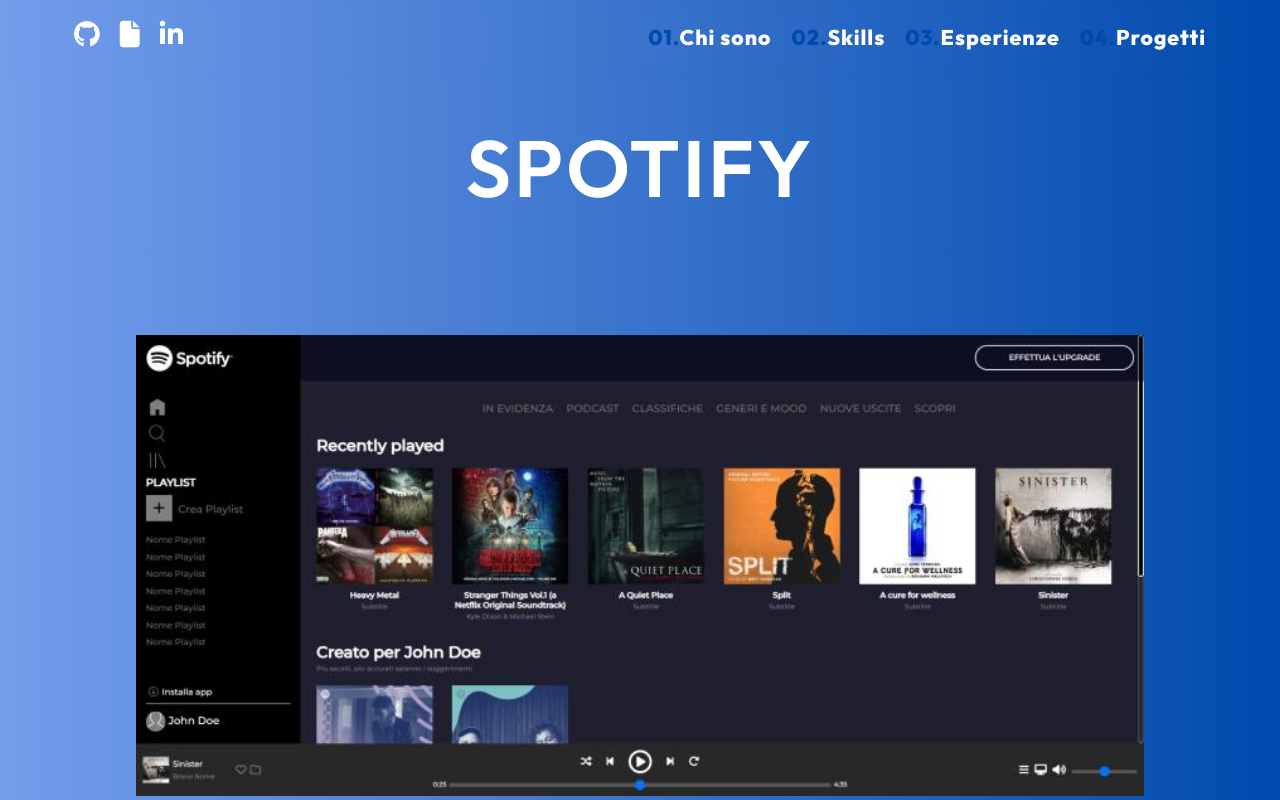
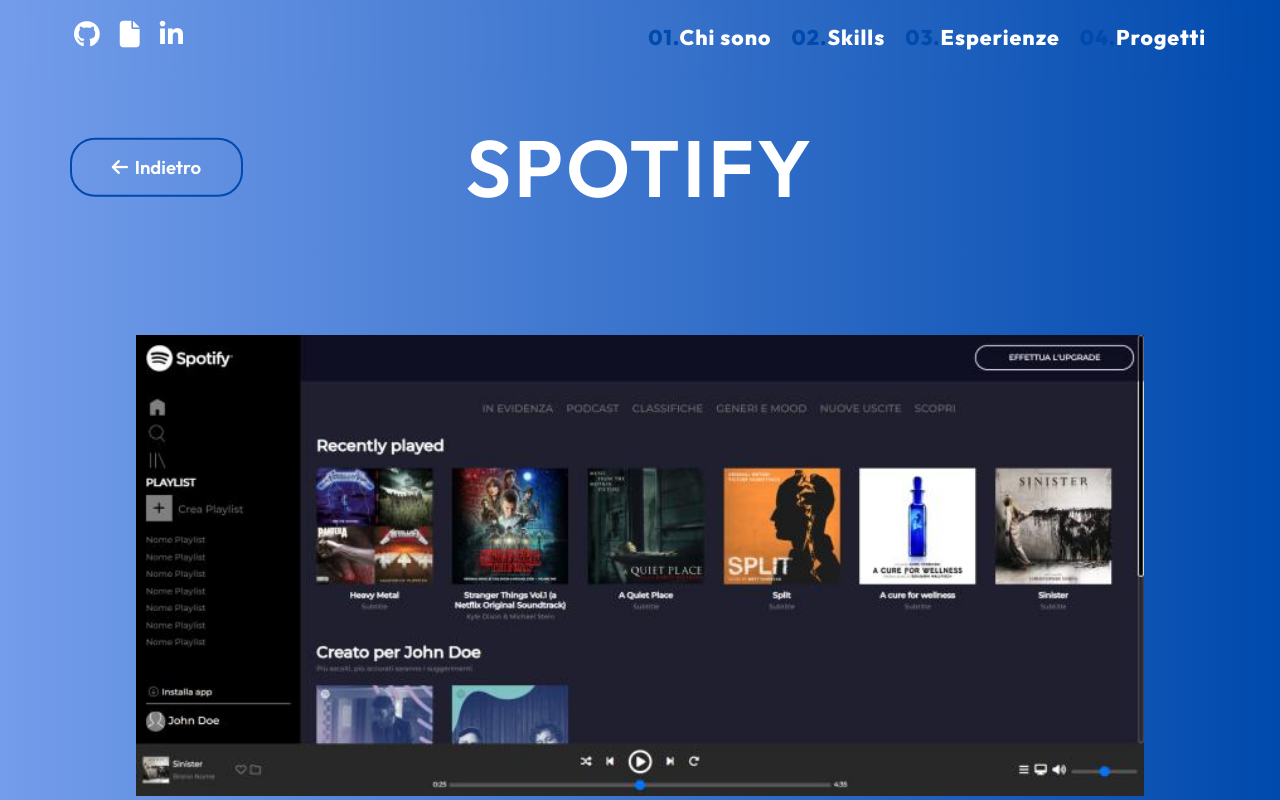
Before and after one commit to albertostizzoli/my-portfolio, a Vue app: page /project/1 in a window 1280 px wide. Shown: the top 800 px of the page. Built offline with nearby package versions, Linux system fonts and the light colour scheme; a web font is replaced by a local one.

Commit message:
change position button

```diff
--- a/src/pages/SingleProject.vue
+++ b/src/pages/SingleProject.vue
@@ -2,8 +2,15 @@
     <div class="container" v-if="project">
         <div class="row">
             <div class="col info">
-                <!-- titolo del progetto -->
-                <h1 class="intro">{{ project.title }}</h1>
+                <div class="position-relative">
+                    <!-- pulsante "Indietro" posizionato a sinistra con position-absolute (Bootstrap) -->
+                    <router-link :to="{ name: 'home' }"
+                        class="btn btn-sm back position-absolute start-0 top-50 translate-middle-y">
+                        <i class="fa-solid fa-arrow-left me-2"></i>Indietro
+                    </router-link>
+                    <!-- titolo del progetto -->
+                    <h1 class="intro">{{ project.title }}</h1>
+                </div>
             </div>
         </div>
         <!-- immagine del progetto -->
@@ -52,7 +59,6 @@
             <h2 class="sub-title mt-5 text-white">LINKS</h2>
             <a :href="project.site" class="btn btn-sm site" v-if="project.site"><i class="fas fa-display me-2"></i>Visualizza Progetto</a>
             <a :href="project.link_github" class="btn btn-sm github"><i class="fa-brands fa-github me-2"></i>GitHub</a>
-            <router-link :to="{ name: 'home' }" class="btn btn-sm back"><i class="fa-solid fa-arrow-left me-2"></i>Indietro</router-link>
         </div>
     </div>
 </template>
@@ -117,17 +123,21 @@ export default {
     color: $secondary-color;
     padding: 9rem 0;
 
-    .show {
-        margin-top: 2rem;
-        text-align: center;
+    .btn {
+        padding: 1rem 3rem;
+        font-size: 1.4rem;
+        border-radius: 25px;
+        font-weight: 600;
+        margin-right: 1.5rem;
 
-        .btn {
-            font-size: 2rem;
-            font-weight: 600;
-            padding: 0.5rem 3rem;
-            background-color: $primary-color;
+        &.back {
+            background-color: transparent;
+            border: 2px solid $primary-color;
             color: $secondary-color;
-            border-radius: 25px;
+
+            &:hover {
+                background-color: $primary-color;
+            }
         }
     }
 }
@@ -235,16 +245,6 @@ export default {
                     border: 2px solid $primary-color;
                 }
             }
-
-            &.back {
-                background-color: transparent;
-                border: 2px solid $primary-color;
-                color: white;
-
-                &:hover {
-                    background-color: $primary-color;
-                }
-            }
         }
     }
 }
```
